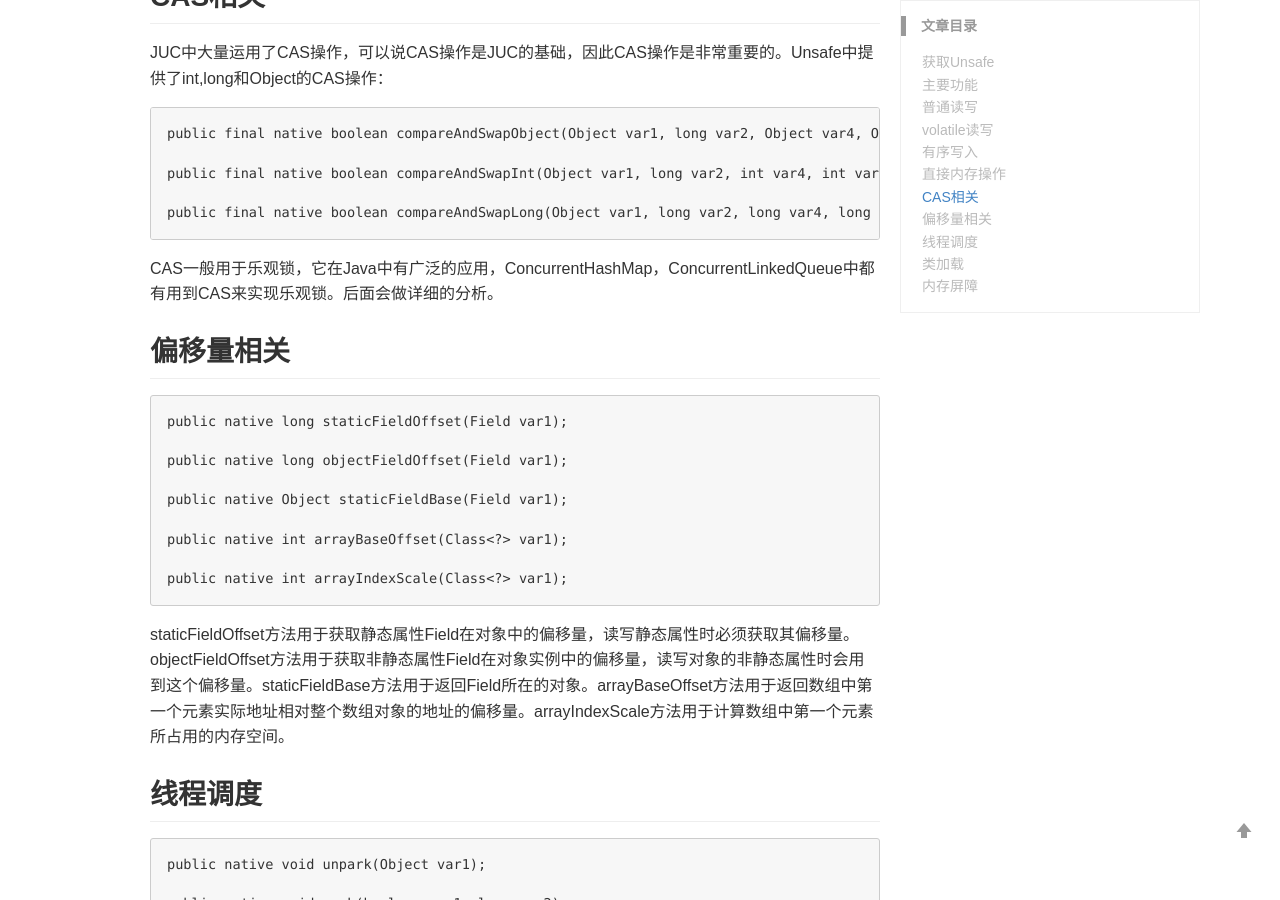
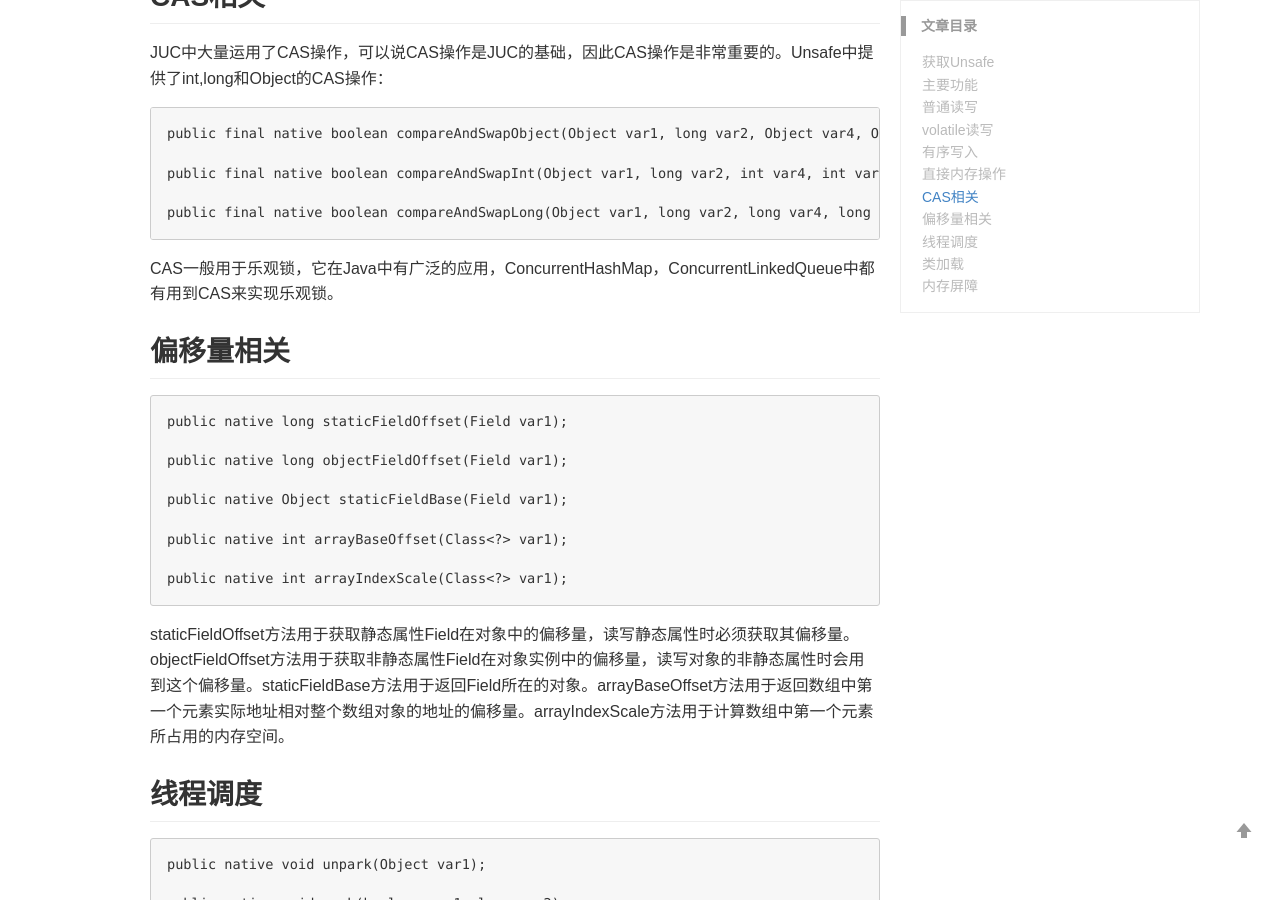
Before and after one commit to zhong0316/zhong0316.github.io, a Jekyll site: the page built from _posts/2018-3-5-Java中的Unsafe.md, in a window 1280 px wide and 900 px high, scrolled down 3069 px. Built offline with Jekyll 4.4.1, drawn with Linux system fonts in a browser that asks for light colours; comment, search, counter and statistics services are not loaded.

Commit message:
更新地址

````diff
--- a/_posts/2018-3-5-Java中的Unsafe.md
+++ b/_posts/2018-3-5-Java中的Unsafe.md
@@ -112,8 +112,7 @@ public final native boolean compareAndSwapInt(Object var1, long var2, int var4,
 
 public final native boolean compareAndSwapLong(Object var1, long var2, long var4, long var6);
 ```
-CAS一般用于乐观锁，它在Java中有广泛的应用，ConcurrentHashMap，ConcurrentLinkedQueue中都有用到CAS来实现乐观锁。后面会做详细的分析。
-
+CAS一般用于乐观锁，它在Java中有广泛的应用，ConcurrentHashMap，ConcurrentLinkedQueue中都有用到CAS来实现乐观锁。
 
 ## 偏移量相关
 ```
````
